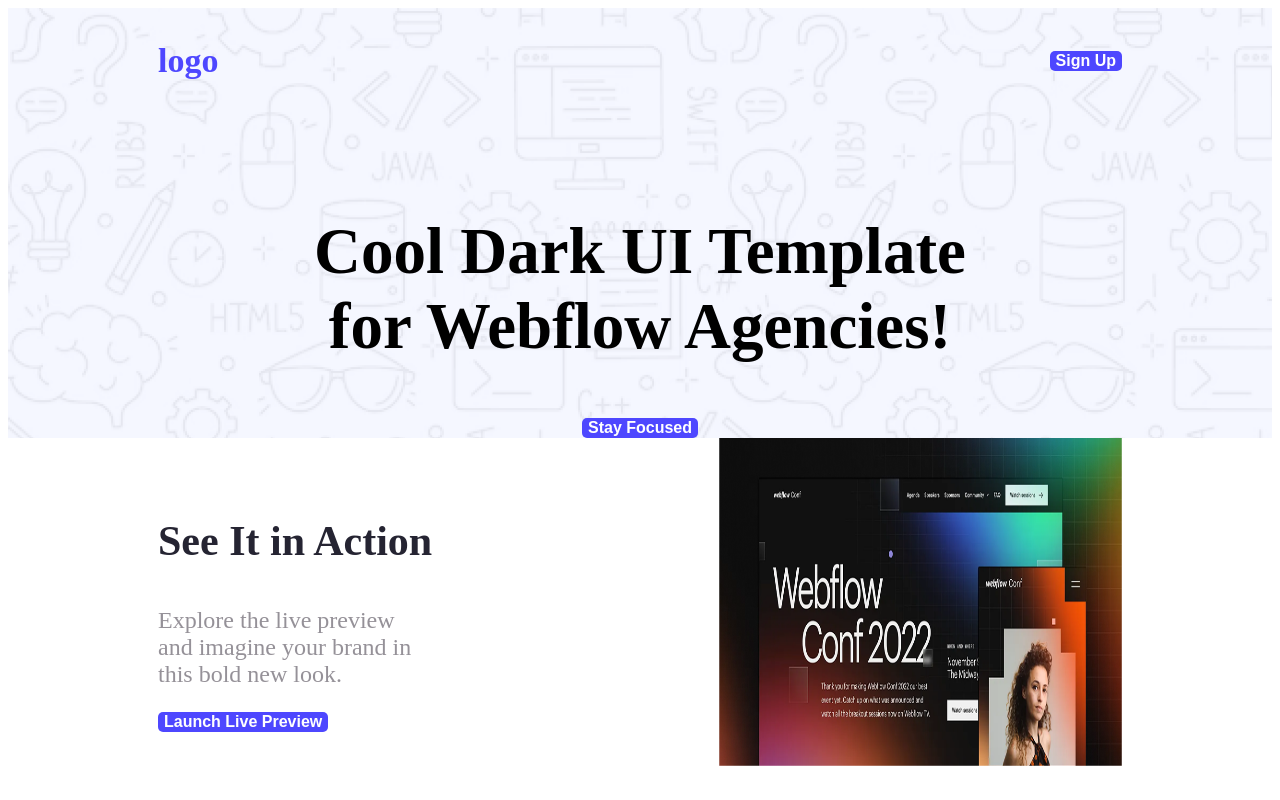
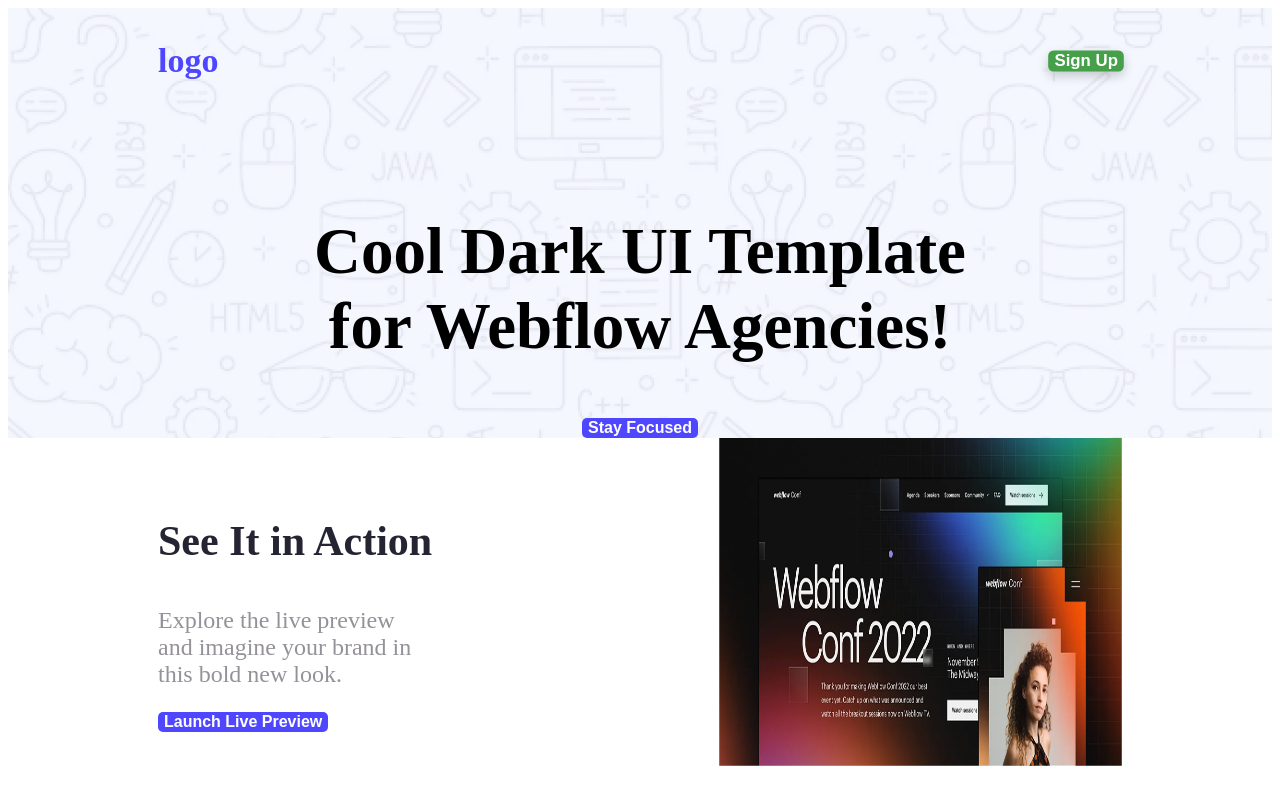
Before and after one commit to ShoaibAhmedToru/assignment-no1, a plain HTML site: page assignment1.html in a window 1280 px wide. In both pictures the pointer is over the button "Sign Up". Shown: the top 800 px of the page. Drawn offline with Linux system fonts and the light colour scheme.

Commit message:
btn hover done

```diff
--- a/style.css
+++ b/style.css
@@ -12,6 +12,13 @@
     font-weight: bold;
     font-size: 16px;
     border: none;
+
+
+}
+.btn:hover{
+    background-color: #45a049;
+  transform: scale(1.05);
+  box-shadow: 0 4px 10px rgba(0,0,0,0.2);
 }
 /* body */
 
```
